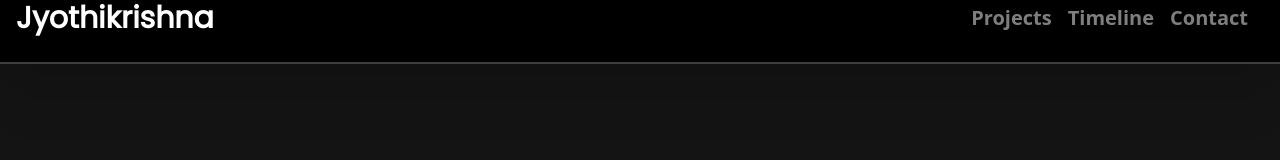
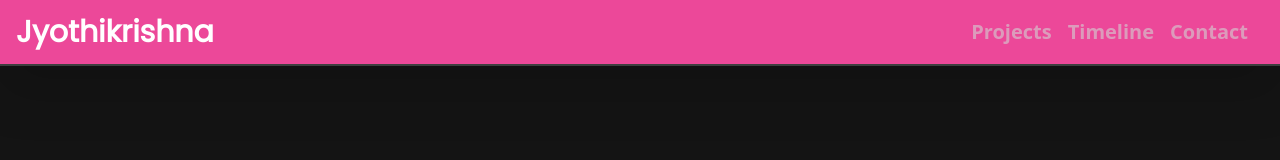
Before and after one commit to bhendi-boi/portfolio, a React (Vite) app: page / in a window 1280 px wide. Shown: the top 160 px of the page. Built offline with nearby package versions, Linux system fonts and the light colour scheme.

Commit message:
nav desktop height issue fixed

```diff
--- a/src/components/Nav.jsx
+++ b/src/components/Nav.jsx
@@ -1,8 +1,6 @@
 import { useState } from "react";
 import { CgMenuRight } from "react-icons/cg";
 import { AiOutlineClose } from "react-icons/ai";
-
-// import LOGO from "../assets/logo.png";
 
 const Nav = ({ refs, handleScrollToSection }) => {
   const [visible, setVisible] = useState(false);
@@ -19,12 +17,9 @@ const Nav = ({ refs, handleScrollToSection }) => {
     }
   };
   return (
-    <nav className="sticky top-0 left-0 z-50 min-h-[4rem] border-b-2 border-opacity-25 bg-nav-background drop-shadow-2xl border-slate-50">
-      <div className="flex items-center justify-between w-full h-full">
+    <nav className="sticky top-0 left-0 z-50 border-b-2 border-opacity-25 bg-nav-background drop-shadow-2xl border-slate-50">
+      <div className="flex items-center justify-between w-full bg-pink-500 h-16">
         <div className="flex items-center h-full gap-2 mx-4 text-white">
-          {/* <picture className="w-10 h-10 overflow-hidden bg-yellow-300 rounded-full">
-            <img src={LOGO} alt="jk logo" />
-          </picture> */}
           <h1 className="text-3xl font-semibold font-logo">Jyothikrishna</h1>
         </div>
         <div
--- a/src/components/ScrollButton.jsx
+++ b/src/components/ScrollButton.jsx
@@ -4,7 +4,7 @@ const ScrollButton = ({ handleScrollToTop }) => {
     <button
       onClick={handleScrollToTop}
       aria-label="scroll to top button"
-      className="z-50 rounded-full"
+      className="rounded-full"
       title="Scroll Up?"
     >
       <TfiArrowUp
```
